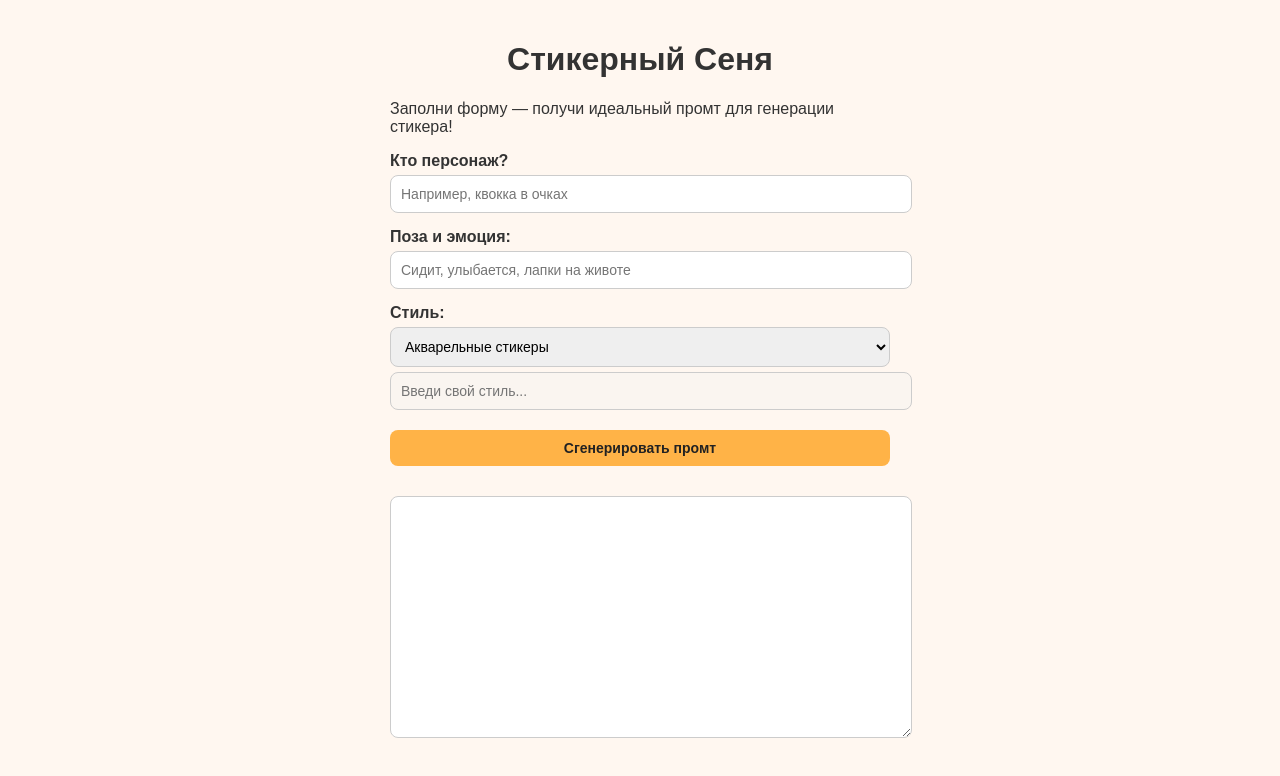
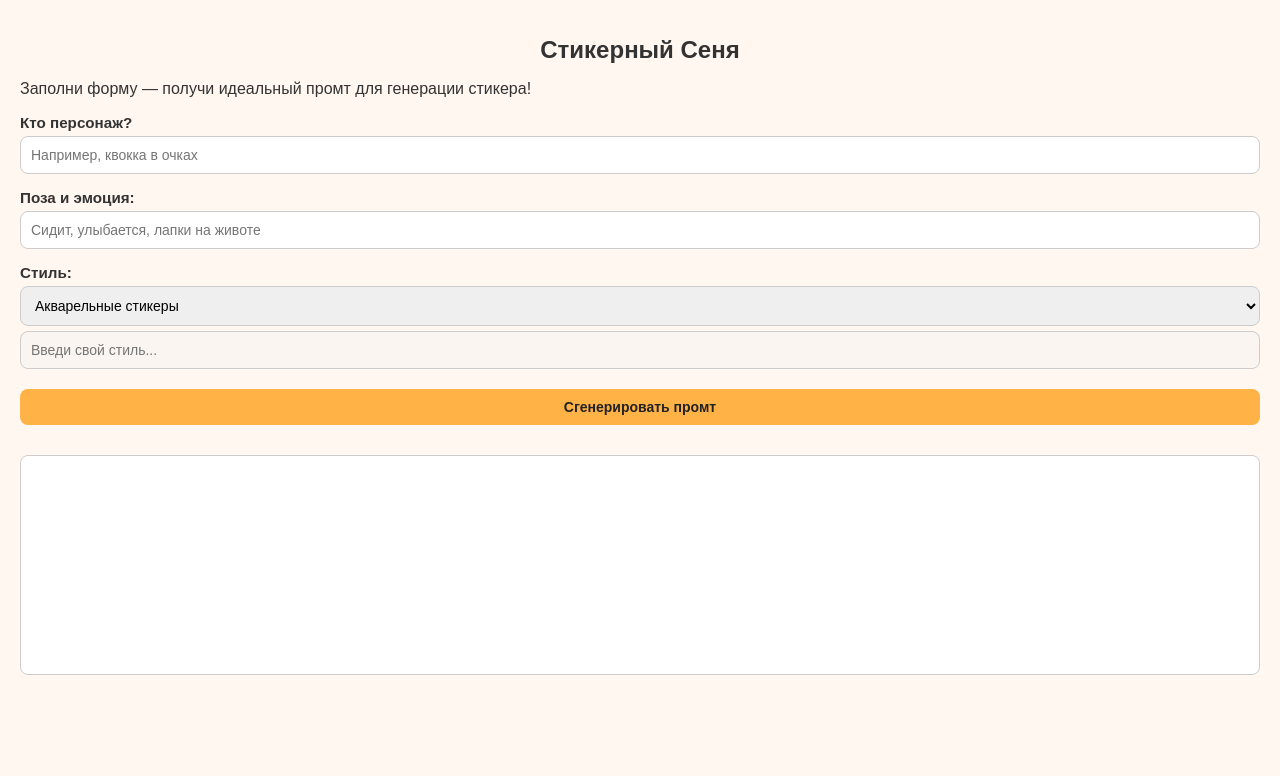
Before and after one commit to Kvokka-app/Stickers_Senya, a plain HTML site: page index.html in a window 1280 px wide. Drawn offline with Linux system fonts and the light colour scheme.

Commit message:
Update style.css

```diff
--- a/style.css
+++ b/style.css
@@ -4,19 +4,24 @@ body {
   background-color: #fff7f0;
   color: #333;
   margin: 0;
-  padding: 20px;
+  padding: 0;
 }
 .container {
-  max-width: 500px;
-  margin: auto;
+  max-width: 100%;
+  width: 100%;
+  padding: 20px;
+  box-sizing: border-box;
 }
 h1 {
   text-align: center;
+  font-size: 1.5em;
+  margin-bottom: 10px;
 }
 label {
   display: block;
   margin-top: 15px;
   font-weight: bold;
+  font-size: 0.95em;
 }
 input, select, textarea, button {
   width: 100%;
@@ -25,6 +30,7 @@ input, select, textarea, button {
   border-radius: 8px;
   border: 1px solid #ccc;
   font-size: 14px;
+  box-sizing: border-box;
 }
 button {
   background-color: #ffb347;
@@ -37,4 +43,5 @@ button {
 textarea {
   margin-top: 20px;
   height: 220px;
+  resize: none;
 }
```
